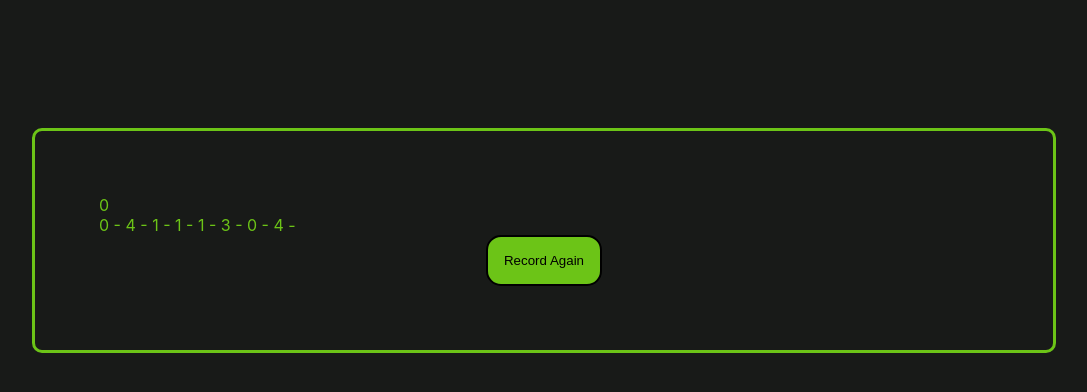
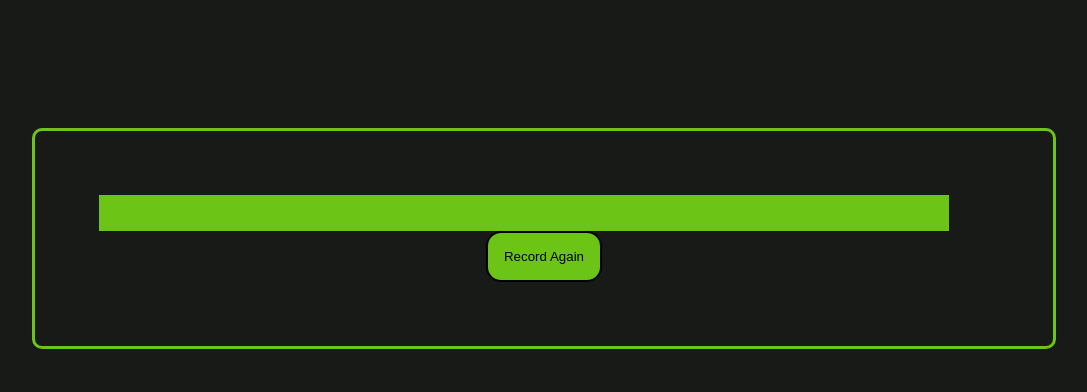
Before and after one commit to SeanLaTour/nesh, a React (Create React App) app: page /tab in a window 1280 px wide. Shown: the top 392 px of the page, without its empty margins (96-1183 px from the left). Built offline with nearby package versions, Linux system fonts and the light colour scheme.

Commit message:
working on tab format

```diff
--- a/src/Tab.js
+++ b/src/Tab.js
@@ -1,5 +1,7 @@
 import React from "react";
 import { Link } from "react-router-dom";
+
+// TODO: Something's wrong, good luck...
 
 function Tab({ noteArray }) {
   const transform = (note) => {
@@ -16,24 +18,58 @@ function Tab({ noteArray }) {
         return { string: "e", fret: "4" };
       case "A2":
         return { string: "a", fret: "0" };
+      case "A#2":
+        return { string: "a", fret: "1" };
+      case "B2":
+        return { string: "a", fret: "2" };
+      case "C3":
+        return { string: "a", fret: "3" };
+      case "C#3":
+        return { string: "a", fret: "4" };
+      case "D3":
+        return { string: "d", fret: "0" };
+      case "D#3":
+        return { string: "d", fret: "1" };
+      case "E3":
+        return { string: "d", fret: "2" };
+      case "F3":
+        return { string: "d", fret: "3" };
+      case "F#3":
+        return { string: "d", fret: "4" };
+      case "G3":
+        return { string: "g", fret: "0" };
+      case "G#3":
+        return { string: "g", fret: "1" };
+      case "G3":
+        return { string: "g", fret: "2" };
+      case "A#3":
+        return { string: "g", fret: "3" };
+      case "B3":
+        return { string: "g", fret: "0" };
+      case "C4":
+        return { string: "b", fret: "1" };
+      case "C#4":
+        return { string: "b", fret: "2" };
+      case "D4":
+        return { string: "b", fret: "3" };
+      case "D#4":
+        return { string: "b", fret: "4" };
+      case "E4":
+        return { string: "e", fret: "0" };
+      case "F4":
+        return { string: "e", fret: "1" };
+      case "F#4":
+        return { string: "e", fret: "2" };
+      case "G4":
+        return { string: "e", fret: "3" };
+      case "G#4":
+        return { string: "e", fret: "4" };
       default:
         return " ";
     }
   };
-  noteArray = [
-    "E2",
-    "G#2",
-    "F2",
-    "F2",
-    "A2",
-    "F2",
-    "G2",
-    " ",
-    "E2",
-    " ",
-    "G#2",
-  ];
-  console.log(noteArray);
+
+  console.log("noteArray", noteArray);
   let tabObj = {
     e: "",
     a: "",
@@ -44,7 +80,8 @@ function Tab({ noteArray }) {
   };
 
   noteArray.forEach((note) => {
-    let newNote = transform(note);
+    console.log("note", note);
+    let newNote = transform(note.note);
     tabObj[newNote.string] += newNote.fret;
   });
 
@@ -66,6 +103,10 @@ function Tab({ noteArray }) {
 
   const eString = tabify(tabObj.e);
   const aString = tabify(tabObj.a);
+  const dString = tabify(tabObj.d);
+  const gString = tabify(tabObj.g);
+  const bString = tabify(tabObj.b);
+  const e2String = tabify(tabObj.e2);
 
   console.log("string", eString);
 
@@ -82,6 +123,52 @@ function Tab({ noteArray }) {
       <div style={{ textAlign: "left" }}>
         <div
           style={{
+            textOverflow: 'clip',
+            borderStyle: "solid",
+            listStyleType: "none",
+            marginRight: "2.5rem",
+            color: "#6CC417",
+          }}
+        >
+          {e2String.join("")}
+        </div>
+        <div
+          style={{
+            textOverflow: 'clip',
+            borderStyle: "solid",
+            listStyleType: "none",
+            marginRight: "2.5rem",
+            color: "#6CC417",
+          }}
+        >
+          {bString.join("")}
+        </div>
+        <div
+          style={{
+            textOverflow: 'clip',
+            borderStyle: "solid",
+            listStyleType: "none",
+            marginRight: "2.5rem",
+            color: "#6CC417",
+          }}
+        >
+          {gString.join("")}
+        </div>
+        <div
+          style={{
+            textOverflow: 'clip',
+            borderStyle: "solid",
+            listStyleType: "none",
+            marginRight: "2.5rem",
+            color: "#6CC417",
+          }}
+        >
+          {dString.join("")}
+        </div>
+        <div
+          style={{
+            textOverflow: 'clip',
+            borderStyle: "solid",
             listStyleType: "none",
             marginRight: "2.5rem",
             color: "#6CC417",
@@ -91,6 +178,8 @@ function Tab({ noteArray }) {
         </div>
         <div
           style={{
+            textOverflow: 'clip',
+            borderStyle: "solid",
             listStyleType: "none",
             marginRight: "2.5rem",
             color: "#6CC417",
@@ -102,6 +191,7 @@ function Tab({ noteArray }) {
       <Link to="/">
         <button
           style={{
+            borderStyle: "solid",
             padding: "1rem",
             borderRadius: "15px",
             borderStyle: "solid",
```
